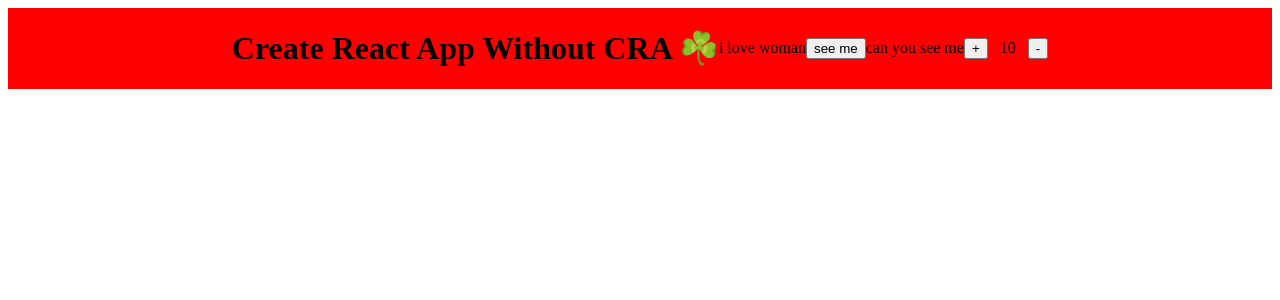
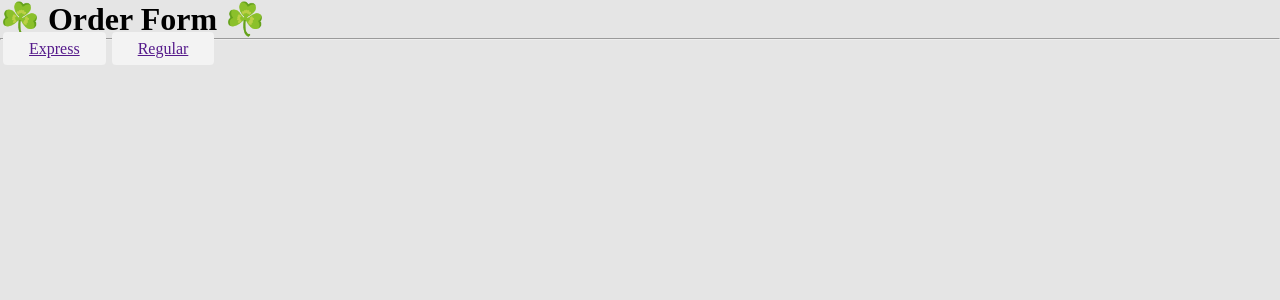
Before and after one commit to geraldkachi/webpackrec, a React app: page / in a window 1280 px wide. Shown: the top 300 px of the page. Built offline with nearby package versions, Linux system fonts and the light colour scheme; the HTML template or start-up script is replaced by a standard one.

Commit message:
more productive code

```diff
--- a/package.json
+++ b/package.json
@@ -28,6 +28,8 @@
     "formik": "^2.2.9",
     "loader": "^2.1.1",
     "react": "^17.0.2",
-    "react-dom": "^17.0.2"
+    "react-dom": "^17.0.2",
+    "react-router-dom": "^5.2.0",
+    "react-spinners": "^0.11.0"
   }
 }
--- a/src/App.js
+++ b/src/App.js
@@ -1,38 +1,51 @@
-import React, { useState } from "react";
-import "./styles.css"
+import React, { useState, useEffect } from "react";
+import HashLoader from "react-spinners/HashLoader";
+import "./styles.css";
+import { BrowserRouter as Router, Switch, Route } from "react-router-dom";
+import ProjectForm from "./ProjectForm";
 
 const App = () => {
-    const [state, setState] = useState(false)
-    const [count, setCount] = useState(10)
+  const [state, setState] = useState(false);
+  const [count, setCount] = useState(10);
+
+  let [loading, setLoading] = useState(false);
+
+  useEffect(() => {
+    setLoading(true);
+    setInterval(() => {
+      setLoading(false);
+    }, 3000);
+  }, []);
+
   return (
-    <div style={bodyStyle} className="red">
-      <h1>Create React App Without CRA ☘️</h1>
-
-
-     <div> i love woman</div>
-
-      <button onClick={() => setState(state => !state)}>see me</button>
-      <div style={{backgroundColor: 'red'}}>{state} can you see me</div>
-
-      <div style={stylebtn}>
-          <button onClick={() => setCount(prev => prev + 1)}>+</button>
-          <div style={{margin: '12px'}}>{count}</div>
-          <button onClick={() => setCount(prev => prev - 1)}>-</button>
-      </div>
-    </div>
+    <Router>
+      <Switch>
+        <Route exact path="/" component={ProjectForm} />
+      </Switch>
+    </Router>
   );
 };
 
 export default App;
 
+const bodyStyle = {
+  display: "flex",
+  justifyContent: "center",
+  alignItems: "center",
+};
+const stylebtn = {
+  display: "flex",
+  justifyContent: "center",
+  alignItems: "center",
+};
 
-const bodyStyle = {
-    display: 'flex',
-    justifyContent: 'center',
-    alignItems: 'center',
+{
+  /* <button onClick={() => setState((state) => !state)}>see me</button>
+<div style={{ backgroundColor: "red" }}>{state} can you see me</div>
+
+<div style={stylebtn}>
+<button onClick={() => setCount((prev) => prev + 1)}>+</button>
+<div style={{ margin: "12px" }}>{count}</div>
+<button onClick={() => setCount((prev) => prev - 1)}>-</button>
+</div> */
 }
-const stylebtn = {
-    display: 'flex',
-    justifyContent: 'center',
-    alignItems: 'center',
-}
--- /dev/null
+++ b/src/ProjectForm.js
@@ -0,0 +1,20 @@
+import React from "react";
+import { Link } from "react-router-dom";
+// import "./styles.css";
+
+const ProjectForm = () => {
+  return (
+    <div>
+      <div>
+        <h1>☘️ Order Form ☘️</h1>
+        <hr />
+      </div>
+      <div>
+        <Link>Express</Link>
+        <Link>Regular</Link>
+      </div>
+    </div>
+  );
+};
+
+export default ProjectForm;
--- a/src/styles.css
+++ b/src/styles.css
@@ -1,3 +1,31 @@
-.red {
-    background-color: red;
+@import url('https://fonts.googleapis.com/css2?family=DM+Sans&display=swap');
+* {
+  margin: 0;
+  padding: 0;
+  box-sizing: border-box;
 }
+body {
+  background-color: #e5e5e5;
+}
+.app {
+  display: flex;
+  justify-content: center;
+  align-items: start;
+}
+a {
+  border-radius: 4px;
+  background-color: #f3f3f3;
+  margin: 5px 3px;
+  padding: 8px 26px;
+  cursor: pointer;
+}
+a:hover,
+a:active {
+  background-color: #d2efff;
+  color: #016a90;
+  font-family: 'DM Sans', sans-serif;
+}
+.active {
+  background-color: #d2efff;
+  color: #016a90;
+}
```
Also changed, not shown: 1 other file (tests, documents, lock files or other folders).
